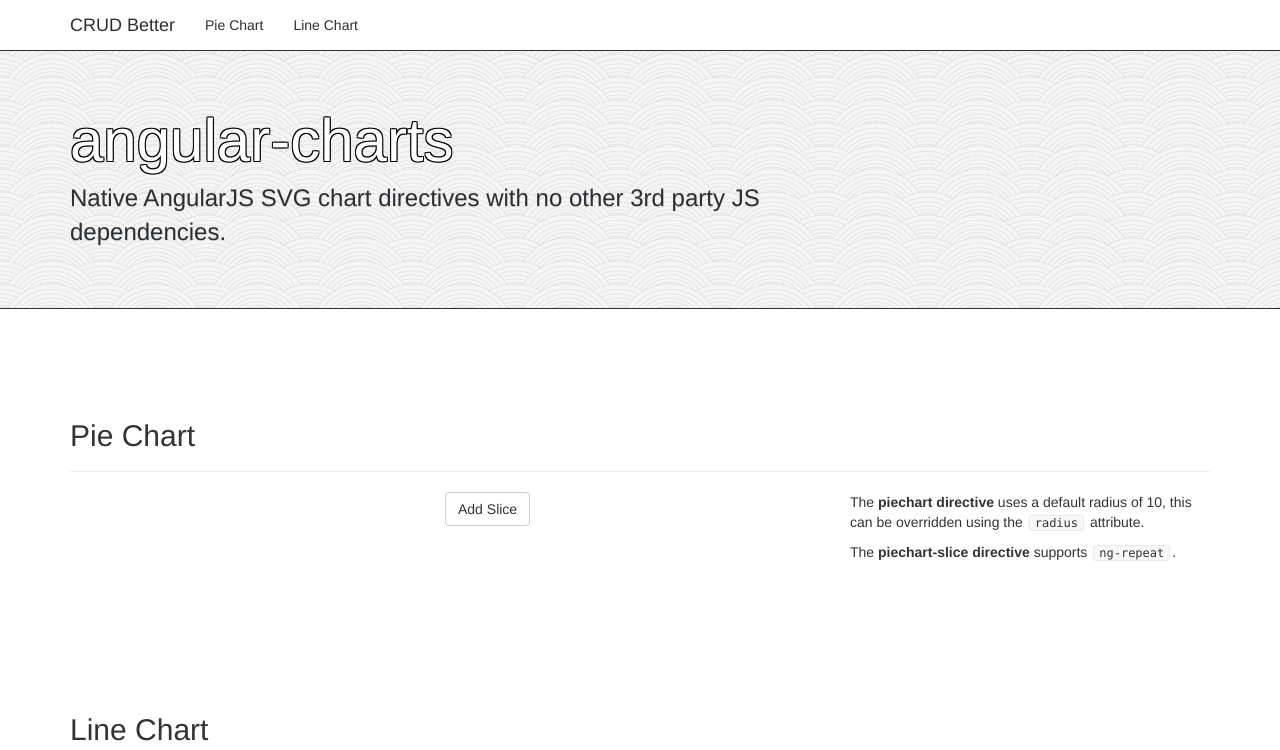
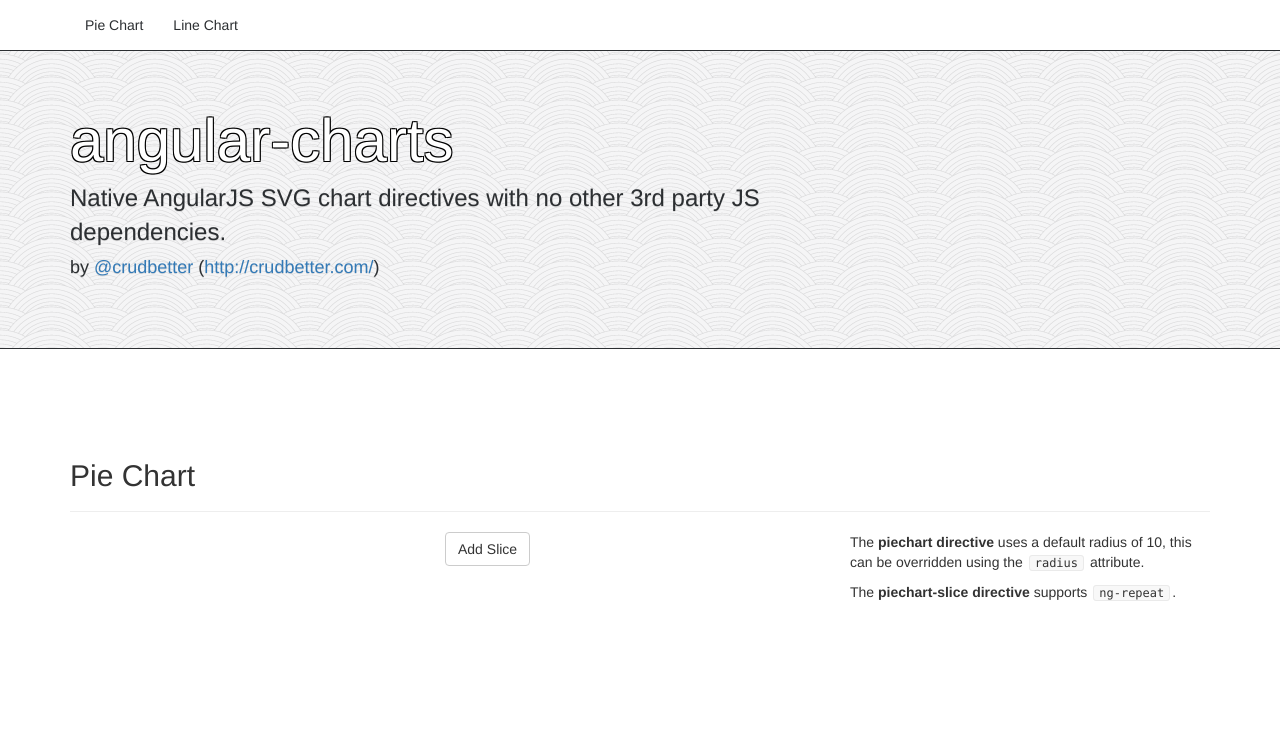
Before and after one commit to crudbetter/angular-charts, a plain HTML site: page index.html in a window 1280 px wide. Shown: the top 750 px of the page. Drawn offline with nearby package versions, Linux system fonts and the light colour scheme.

Commit message:
Stronger CTA

```diff
--- a/index.html
+++ b/index.html
@@ -29,9 +29,6 @@
 
       <header class="navbar navbar-static-top bs-docs-nav" role="banner">
          <div class="container">
-            <div class="navbar-header">
-               <a href="http://www.crudbetter.com" class="navbar-brand">CRUD Better</a>
-            </div>
             <nav class="collapse navbar-collapse bs-navbar-collapse" role="navigation">
                <ul class="nav navbar-nav">
                   <li><a href="#piechart">Pie Chart</a></li>
@@ -45,6 +42,7 @@
          <div class="container">
             <h1>angular-charts</h1>
             <p>Native AngularJS SVG chart directives with no other 3rd party JS dependencies.</p>
+            <h4>by <a href="https://twitter.com/crudbetter">@crudbetter</a> (<a href="http://crudbetter.com/">http://crudbetter.com/</a>)</h4>
          </div>
       </div>
 
```
